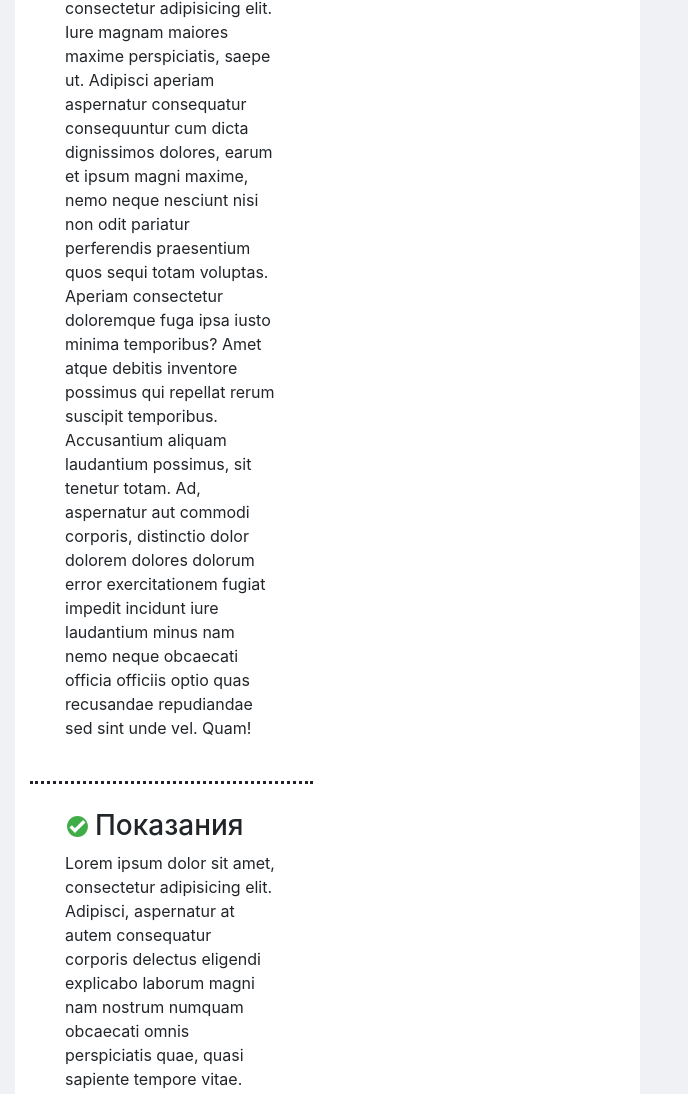
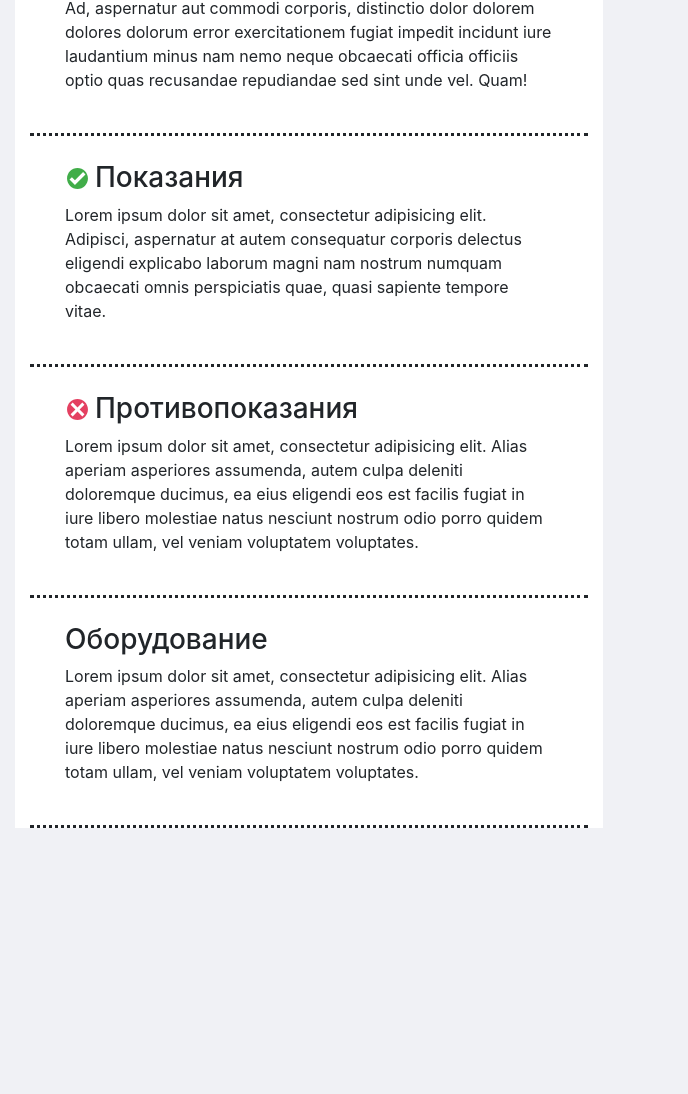
Before and after one commit to KRodnov/bootstrap_test, a plain HTML site: page index.html in a window 1280 px wide. Shown: the part 1780-2874 px from the top of the page, without its empty margins (0-688 px from the left). After the commit the page ends 2608 px from the top, so only its background shows below. Drawn offline with nearby package versions, Linux system fonts and the light colour scheme.

Commit message:
Width for stage

```diff
--- a/css/style.css
+++ b/css/style.css
@@ -133,11 +133,11 @@ display: flex;
 }
 
 .left_stage {
-    width: 50%;
+    width: 47%;
 }
 
 
 .right_stage {
-    width: 50%;
+    width: 47%;
     justify-content: flex-start;
 }
--- a/index.html
+++ b/index.html
@@ -140,7 +140,7 @@
                         </div>
 
                         <div class="text_section">
-                                <div class="col-8">
+                                <div class="col-12">
                                     <div class="text-container">
                                         <h3>Как проводится</h3>
                                         <p>Lorem ipsum dolor sit amet, consectetur adipisicing elit. Iure magnam maiores maxime
@@ -159,7 +159,7 @@
                                             optio quas recusandae repudiandae sed sint unde vel. Quam!</p>
                                     </div>
                                 </div>
-                                <div class="col-6">
+                                <div class="col-12">
                                     <div class="text-container">
                                         <h3>Подготовка</h3>
                                         <p>Lorem ipsum dolor sit amet, consectetur adipisicing elit. Iure magnam maiores maxime
@@ -179,7 +179,7 @@
                                     </div>
                                 </div>
 
-                                <div class="col-6">
+                                <div class="col-12">
                                     <div class="text-container">
                                         <div class="text_block">
                                             <img class="icons_link icons_link_text" src="img/icons/icons_ok.svg" alt="Галочка">
@@ -193,7 +193,7 @@
                                     </div>
                                 </div>
 
-                                <div class="col-6">
+                                <div class="col-12">
                                     <div class="text-container">
                                         <div class="text_block">
                                             <img class="icons_link icons_link_text" src="img/icons/icons_no.svg" alt="Крестик">
@@ -207,7 +207,7 @@
                                     </div>
                                 </div>
 
-                                <div class="col-6">
+                                <div class="col-12">
                                     <div class="text-container">
                                         <div class="text_block">
                                             <h3>Оборудование</h3>
```
